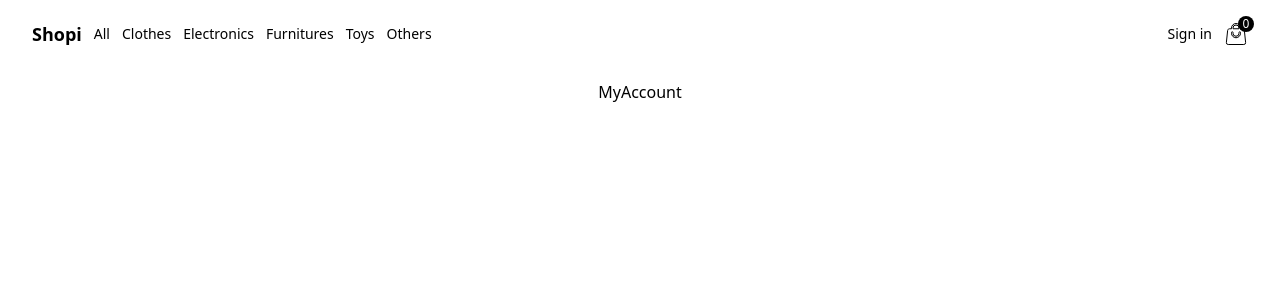
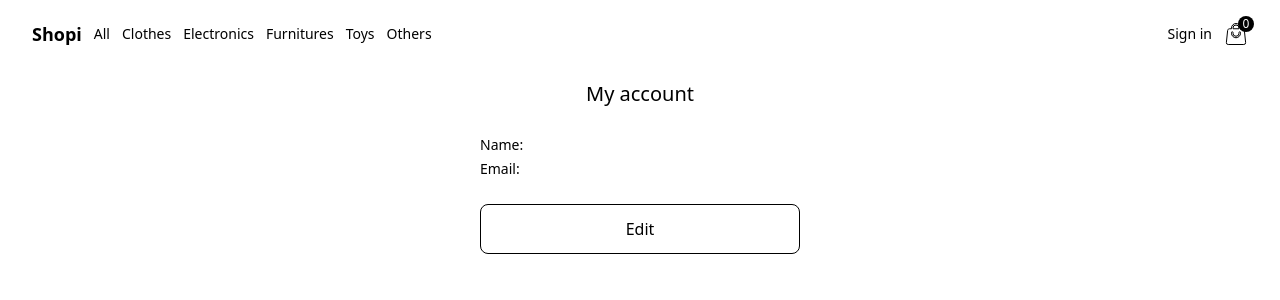
Before and after one commit to ChristianCSuarez/curso-practico-react, a React (Vite) app: page /my-account in a window 1280 px wide. Shown: the top 300 px of the page. Built offline with nearby package versions, Linux system fonts and the light colour scheme; no server answers.

Commit message:
Agregar página de MyAccount mostrando datos y editándolos

```diff
--- a/src/Components/Navbar/index.jsx
+++ b/src/Components/Navbar/index.jsx
@@ -31,7 +31,7 @@ const Navbar = () => {
       return (
         <>
           <li className='text-black/60'>
-            teff@platzi.com
+            {parsedAccount?.email}
           </li>
           <li>
             <NavLink
--- a/src/Pages/MyAccount/index.jsx
+++ b/src/Pages/MyAccount/index.jsx
@@ -1,9 +1,100 @@
+import { useContext, useState, useRef } from 'react'
+import { ShoppingCartContext } from '../../Context'
 import Layout from '../../Components/Layout'
 
 function MyAccount() {
+
+  const context = useContext(ShoppingCartContext)
+  const [view, setView] = useState('user-info')
+  const account = localStorage.getItem('account')
+  const parsedAccount = JSON.parse(account)
+  const form = useRef(null)
+
+  const editAccount = () => {
+    const formData = new FormData(form.current)
+    const data = {
+      name: formData.get('name'),
+      email: formData.get('email'),
+      password: formData.get('password')
+    }
+
+    //Update account
+    const stringifiedAccount = JSON.stringify(data)
+    localStorage.setItem('account', stringifiedAccount)
+    context.setAccount(data)
+  }
+
+  const renderUserInfo = () => {
+    return (
+      <div className='flex flex-col w-80'>
+        <p>
+          <span className='font-light text-sm'>Name: </span>
+          <span>{parsedAccount?.name}</span>
+        </p>
+        <p>
+          <span className='font-light text-sm'>Email: </span>
+          <span>{parsedAccount?.email}</span>
+        </p>
+        <button
+          className='border border-black rounded-lg mt-6 py-3'
+          onClick={() => setView('edit-user-info')}>
+          Edit
+        </button>
+      </div>
+    )
+  }
+
+  const renderEditUserInfo = () => {
+    return (
+      <form ref={form} className='flex flex-col gap-4 w-80'>
+        <div className='flex flex-col gap-1'>
+          <label htmlFor="name" className='font-light text-sm'>Your name:</label>
+          <input
+            type="text"
+            id="name"
+            name="name"
+            defaultValue={parsedAccount.name}
+            placeholder="Peter"
+            className='rounded-lg border border-black placeholder:font-light placeholder:text-sm placeholder:text-black/60 focus:outline-none py-2 px-4'
+          />
+        </div>
+        <div className='flex flex-col gap-1'>
+          <label htmlFor="email" className='font-light text-sm'>Your email:</label>
+          <input
+            type="text"
+            id="email"
+            name="email"
+            defaultValue={parsedAccount.email}
+            placeholder="hi@helloworld.com"
+            className='rounded-lg border border-black placeholder:font-light placeholder:text-sm placeholder:text-black/60 focus:outline-none py-2 px-4'
+          />
+        </div>
+        <div className='flex flex-col gap-1'>
+          <label htmlFor="password" className='font-light text-sm'>Your password:</label>
+          <input
+            type="text"
+            id="password"
+            name="password"
+            defaultValue={parsedAccount.password}
+            placeholder="******"
+            className='rounded-lg border border-black placeholder:font-light placeholder:text-sm placeholder:text-black/60 focus:outline-none py-2 px-4'
+          />
+        </div>
+        <button
+          className='bg-black text-white w-full rounded-lg py-3'
+          onClick={() => {setView('user-info'), editAccount()}}>
+          Edit
+        </button>
+      </form>
+    )
+  }
+
+  const renderView = () => view === 'edit-user-info' ? renderEditUserInfo() : renderUserInfo()
+
   return (
     <Layout>
-      MyAccount
+       <h1 className="font-medium text-xl text-center mb-6 w-80">My account</h1>
+       {renderView()}
     </Layout>
   )
 }
```
